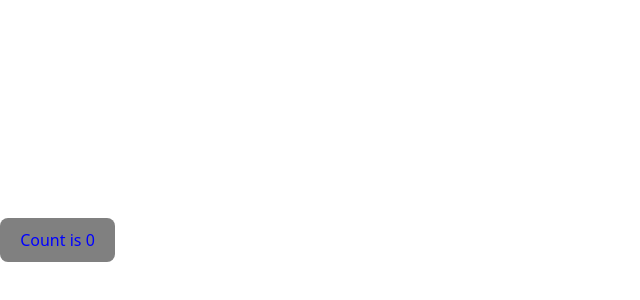
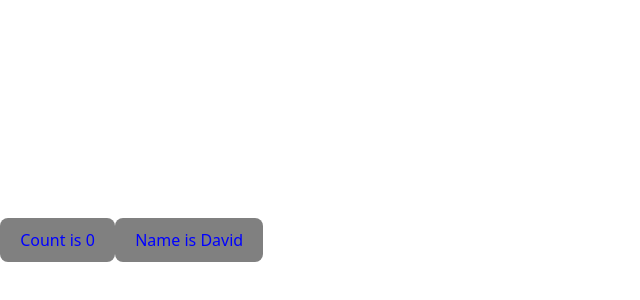
Before and after one commit to SplashyCoder/FRONT_REVIEW, a React (Vite) app in the folder REACT/my-react-app/: page / in a window 1280 px wide. Shown: the part 160-460 px from the top of the page, without its empty margins (0-640 px from the left). Built offline with nearby package versions, Linux system fonts and the light colour scheme.

Commit message:
Components rivew ready taking in count render trigger and batching

```diff
--- a/REACT/my-react-app/src/App.tsx
+++ b/REACT/my-react-app/src/App.tsx
@@ -4,13 +4,16 @@ import {Button} from '../components'
 
 function App() {
   const [count, setCount] = useState(0)
-
+  const [name, setName] = useState('David')
 
   const countMore = () => setCount((count) => count + 1)
+
+  const changeName = () => setName('Cune')
 
   return (
     <>
         <Button label={`Count is ${count}`} parentMethod={countMore}/>
+        <Button label={`Name is ${name}`} parentMethod={changeName}/>
     </>
   )
 }
```
